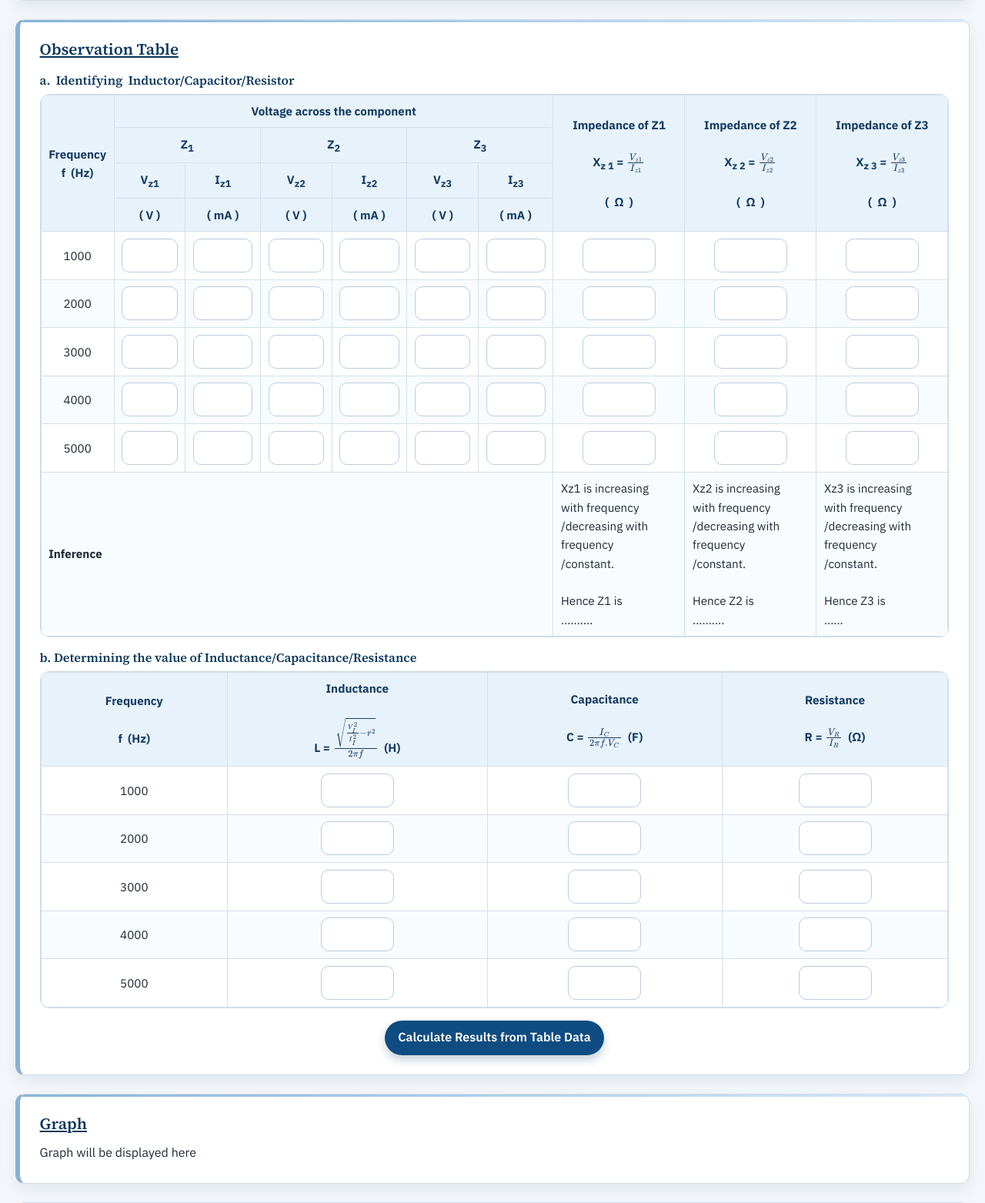
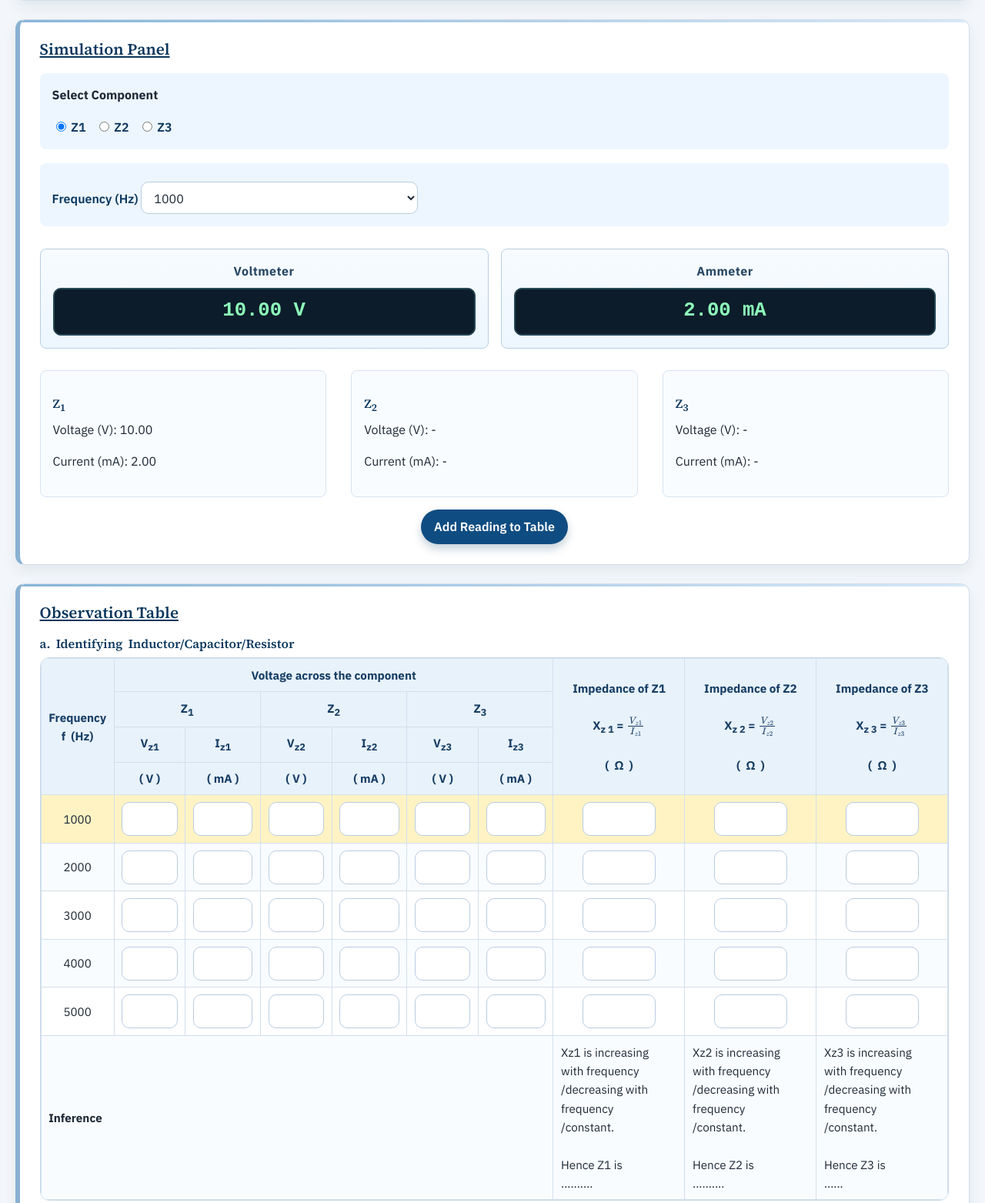
Before and after one commit to sushxnth17/virtual-physics-lab, a Flask app: page /experiments/blackbox in a window 1280 px wide. Shown: the part 3367-4930 px from the top of the page at 77% size. Run offline with Flask 3, Linux system fonts and the light colour scheme.

Commit message:
Add blackbox simulation with ammeter/voltmeter, component selection, randomization, and bug fixes

```diff
--- a/static/css/style.css
+++ b/static/css/style.css
@@ -311,6 +311,28 @@ canvas {
   to {
     opacity: 1;
     transform: translateY(0);
+  }
+}
+
+@keyframes slideIn {
+  from {
+    opacity: 0;
+    transform: translateX(100%);
+  }
+  to {
+    opacity: 1;
+    transform: translateX(0);
+  }
+}
+
+@keyframes slideOut {
+  from {
+    opacity: 1;
+    transform: translateX(0);
+  }
+  to {
+    opacity: 0;
+    transform: translateX(100%);
   }
 }
 
@@ -827,6 +849,35 @@ div:has(> canvas#diffractionChart) {
   border-radius: var(--radius-sm);
 }
 
+.instrument-strip {
+  gap: var(--space-4);
+}
+
+.instrument-display-card {
+  background: linear-gradient(180deg, #f7fbff 0%, #edf6ff 100%);
+  border-color: #b7cee3;
+}
+
+.instrument-label {
+  margin: 0 0 var(--space-2);
+  color: #294864;
+  letter-spacing: 0.03em;
+}
+
+.instrument-value {
+  margin: 0;
+  padding: 0.6rem 0.8rem;
+  border: 1px solid #244760;
+  border-radius: 10px;
+  background: #0c1c2a;
+  color: #8dffba;
+  font-family: "IBM Plex Mono", "Courier New", monospace;
+  font-size: clamp(1.15rem, 2vw, 1.7rem);
+  font-weight: 700;
+  text-align: center;
+  box-shadow: inset 0 0 0 1px rgba(143, 250, 189, 0.2);
+}
+
 /* =============================
    10) Utility Classes
 ================================ */
--- a/static/js/blackbox.js
+++ b/static/js/blackbox.js
@@ -4,6 +4,423 @@
  */
 
 const BLACKBOX_FREQUENCIES = [1000, 2000, 3000, 4000, 5000];
+let componentMap = {};
+
+function showSuccessNotification(message) {
+	const notification = document.createElement('div');
+	notification.textContent = message;
+	notification.style.cssText = `
+		position: fixed;
+		top: 20px;
+		right: 20px;
+		background-color: #4caf50;
+		color: white;
+		padding: 16px 24px;
+		border-radius: 4px;
+		font-size: 16px;
+		font-weight: 500;
+		box-shadow: 0 4px 8px rgba(0, 0, 0, 0.2);
+		z-index: 10000;
+		animation: slideIn 0.3s ease-out;
+	`;
+	document.body.appendChild(notification);
+
+	setTimeout(() => {
+		notification.style.animation = 'slideOut 0.3s ease-out';
+		setTimeout(() => {
+			notification.remove();
+		}, 300);
+	}, 3000);
+}
+
+function shuffle(array) {
+	// Create a copy to avoid mutating the original
+	const copy = [...array];
+	for (let i = copy.length - 1; i > 0; i--) {
+		const j = Math.floor(Math.random() * (i + 1));
+		[copy[i], copy[j]] = [copy[j], copy[i]];
+	}
+	return copy;
+}
+
+function initializeComponentMap() {
+	const components = ['R', 'C', 'L'];
+	console.log('Original components:', components);
+
+	const shuffledComponents = shuffle(components);
+	console.log('Shuffled components:', shuffledComponents);
+
+	componentMap = {
+		Z1: shuffledComponents[0],
+		Z2: shuffledComponents[1],
+		Z3: shuffledComponents[2]
+	};
+
+	console.log('Component Mapping:', componentMap);
+	console.log('Z1 is:', componentMap.Z1, '| Z2 is:', componentMap.Z2, '| Z3 is:', componentMap.Z3);
+}
+
+function getReading(component, freq) {
+	const type = componentMap[component];
+	const frequency = Number(freq);
+	const V = 10;
+
+	let I = 0;
+	if (type === 'R') {
+		I = 2;
+	} else if (type === 'C') {
+		I = frequency / 1000;
+	} else if (type === 'L') {
+		const inductorCurrentByFrequency = {
+			1000: 2,
+			2000: 1.5,
+			3000: 1,
+			4000: 0.8,
+			5000: 0.6
+		};
+		I = inductorCurrentByFrequency[frequency] ?? 0;
+	}
+
+	return { V, I };
+}
+
+function simulateReadings(freq) {
+	const frequency = Number(freq);
+	const V = 10;
+
+	const I1 = 2;
+	const I2 = frequency / 2000;
+	const I3 = 5000 / frequency;
+
+	return {
+		V1: V,
+		I1,
+		V2: V,
+		I2,
+		V3: V,
+		I3
+	};
+}
+
+function updateSimulationDisplay(readings) {
+	const v1Display = document.getElementById('v1Display');
+	const i1Display = document.getElementById('i1Display');
+	const v2Display = document.getElementById('v2Display');
+	const i2Display = document.getElementById('i2Display');
+	const v3Display = document.getElementById('v3Display');
+	const i3Display = document.getElementById('i3Display');
+
+	if (v1Display) {
+		v1Display.textContent = Number(readings.V1).toFixed(2);
+	}
+	if (i1Display) {
+		i1Display.textContent = Number(readings.I1).toFixed(2);
+	}
+	if (v2Display) {
+		v2Display.textContent = Number(readings.V2).toFixed(2);
+	}
+	if (i2Display) {
+		i2Display.textContent = Number(readings.I2).toFixed(2);
+	}
+	if (v3Display) {
+		v3Display.textContent = Number(readings.V3).toFixed(2);
+	}
+	if (i3Display) {
+		i3Display.textContent = Number(readings.I3).toFixed(2);
+	}
+}
+
+function clearComponentDisplays() {
+	const v1Display = document.getElementById('v1Display');
+	const i1Display = document.getElementById('i1Display');
+	const v2Display = document.getElementById('v2Display');
+	const i2Display = document.getElementById('i2Display');
+	const v3Display = document.getElementById('v3Display');
+	const i3Display = document.getElementById('i3Display');
+
+	if (v1Display) v1Display.textContent = '-';
+	if (i1Display) i1Display.textContent = '-';
+	if (v2Display) v2Display.textContent = '-';
+	if (i2Display) i2Display.textContent = '-';
+	if (v3Display) v3Display.textContent = '-';
+	if (i3Display) i3Display.textContent = '-';
+}
+
+function updateSelectedComponentDisplay(component, reading) {
+	clearComponentDisplays();
+
+	if (component === 'Z1') {
+		const v1Display = document.getElementById('v1Display');
+		const i1Display = document.getElementById('i1Display');
+		if (v1Display) v1Display.textContent = Number(reading.V).toFixed(2);
+		if (i1Display) i1Display.textContent = Number(reading.I).toFixed(2);
+	} else if (component === 'Z2') {
+		const v2Display = document.getElementById('v2Display');
+		const i2Display = document.getElementById('i2Display');
+		if (v2Display) v2Display.textContent = Number(reading.V).toFixed(2);
+		if (i2Display) i2Display.textContent = Number(reading.I).toFixed(2);
+	} else if (component === 'Z3') {
+		const v3Display = document.getElementById('v3Display');
+		const i3Display = document.getElementById('i3Display');
+		if (v3Display) v3Display.textContent = Number(reading.V).toFixed(2);
+		if (i3Display) i3Display.textContent = Number(reading.I).toFixed(2);
+	}
+}
+
+function updateInstrumentDisplays(reading) {
+	const voltmeterDisplay = document.getElementById('voltmeterDisplay');
+	const ammeterDisplay = document.getElementById('ammeterDisplay');
+
+	if (voltmeterDisplay) {
+		voltmeterDisplay.textContent = `${Number(reading.V).toFixed(2)} V`;
+	}
+	if (ammeterDisplay) {
+		ammeterDisplay.textContent = `${Number(reading.I).toFixed(2)} mA`;
+	}
+}
+
+function updateSimulationDisplayWithDelay(readings, delayMs = 180) {
+	const displayIds = ['v1Display', 'i1Display', 'v2Display', 'i2Display', 'v3Display', 'i3Display'];
+	const displayElements = displayIds
+		.map((id) => document.getElementById(id))
+		.filter((element) => element);
+
+	displayElements.forEach((element) => {
+		element.style.transition = 'opacity 120ms ease';
+		element.style.opacity = '0.45';
+	});
+
+	window.setTimeout(() => {
+		updateSimulationDisplay(readings);
+		displayElements.forEach((element) => {
+			element.style.opacity = '1';
+		});
+	}, delayMs);
+}
+
+function highlightActiveFrequencyRow(freq) {
+	const selectedFrequency = Number(freq);
+	const observationRows = getObservationRows();
+
+	observationRows.forEach((row) => {
+		const frequencyCell = row.querySelector('td');
+		const rowFrequency = frequencyCell ? Number(frequencyCell.textContent.trim()) : NaN;
+		const isActive = rowFrequency === selectedFrequency;
+		row.classList.toggle('active-frequency-row', isActive);
+	});
+}
+
+function addReadingToTable() {
+	const freqSelect = document.getElementById('freqSelect');
+	const selectedComponentInput = document.querySelector('input[name="componentSelect"]:checked');
+	if (!freqSelect || !selectedComponentInput) {
+		return;
+	}
+
+	const selectedFrequency = Number(freqSelect.value);
+	const selectedComponent = selectedComponentInput.value;
+	const reading = getReading(selectedComponent, selectedFrequency);
+
+	const observationRows = getObservationRows();
+	const targetRow = observationRows.find((row) => {
+		const frequencyCell = row.querySelector('td');
+		if (!frequencyCell) {
+			return false;
+		}
+		const text = frequencyCell.textContent.trim();
+		const freqValue = Number(text.replace("Hz", "").trim());
+		return freqValue === selectedFrequency;
+	});
+
+	if (!targetRow) {
+		alert(`Could not find observation row for ${selectedFrequency} Hz.`);
+		return;
+	}
+
+	const inputs = targetRow.querySelectorAll('input.measurement-input');
+	let voltageInput;
+	let currentInput;
+
+	if (selectedComponent === 'Z1') {
+		voltageInput = inputs[0];
+		currentInput = inputs[1];
+	} else if (selectedComponent === 'Z2') {
+		voltageInput = inputs[2];
+		currentInput = inputs[3];
+	} else if (selectedComponent === 'Z3') {
+		voltageInput = inputs[4];
+		currentInput = inputs[5];
+	}
+
+	if (!voltageInput || !currentInput) {
+		alert('Unable to record reading in the selected row.');
+		return;
+	}
+
+	if (voltageInput.value.trim() !== '' || currentInput.value.trim() !== '') {
+		alert('Reading already recorded for this frequency');
+		return;
+	}
+
+	voltageInput.value = Number(reading.V).toFixed(2);
+	currentInput.value = Number(reading.I).toFixed(2);
+	voltageInput.readOnly = true;
+	currentInput.readOnly = true;
+	updateInstrumentDisplays(reading);
+	showSuccessNotification(`✓ Reading added successfully for ${selectedComponent} at ${selectedFrequency} Hz`);
+}
+
+function legacyAddReadingToTableAllComponents() {
+	const freqSelect = document.getElementById('freqSelect');
+	if (!freqSelect) {
+		return;
+	}
+
+	const selectedFrequency = Number(freqSelect.value);
+	const readings = simulateReadings(selectedFrequency);
+
+	const observationRows = getObservationRows();
+	const targetRow = observationRows.find((row) => {
+		const frequencyCell = row.querySelector('td');
+		if (!frequencyCell) {
+			return false;
+		}
+		const text = frequencyCell.textContent.trim();
+		const freqValue = Number(text.replace("Hz", "").trim());
+		return freqValue === selectedFrequency;
+	});
+
+	if (!targetRow) {
+		alert(`Could not find observation row for ${selectedFrequency} Hz.`);
+		return;
+	}
+
+	const inputs = targetRow.querySelectorAll('input.measurement-input');
+	const targetInputs = [inputs[0], inputs[1], inputs[2], inputs[3], inputs[4], inputs[5]];
+
+	const hasExistingValues = targetInputs.some((input) => input && input.value.trim() !== '');
+	if (hasExistingValues) {
+		alert('Reading already recorded for this frequency');
+		return;
+	}
+
+	if (targetInputs[0]) {
+		targetInputs[0].value = Number(readings.V1).toFixed(2);
+	}
+	if (targetInputs[1]) {
+		targetInputs[1].value = Number(readings.I1).toFixed(2);
+	}
+	if (targetInputs[2]) {
+		targetInputs[2].value = Number(readings.V2).toFixed(2);
+	}
+	if (targetInputs[3]) {
+		targetInputs[3].value = Number(readings.I2).toFixed(2);
+	}
+	if (targetInputs[4]) {
+		targetInputs[4].value = Number(readings.V3).toFixed(2);
+	}
+	if (targetInputs[5]) {
+		targetInputs[5].value = Number(readings.I3).toFixed(2);
+	}
+
+	targetInputs.forEach((input) => {
+		if (!input) {
+			return;
+		}
+		input.readOnly = true;
+	});
+}
+
+function getSelectedComponent() {
+	const componentSelect = document.getElementById('componentSelect')
+		|| document.getElementById('selectedComponent')
+		|| document.getElementById('zSelect');
+
+	if (componentSelect && componentSelect.value) {
+		const normalized = componentSelect.value.toUpperCase().replace(/\s+/g, '');
+		if (normalized === 'Z1' || normalized === 'Z2' || normalized === 'Z3') {
+			return normalized;
+		}
+	}
+
+	const componentRadio = document.querySelector('input[name="component"]:checked')
+		|| document.querySelector('input[name="componentSelect"]:checked')
+		|| document.querySelector('input[name="zComponent"]:checked');
+	if (componentRadio && componentRadio.value) {
+		const normalized = componentRadio.value.toUpperCase().replace(/\s+/g, '');
+		if (normalized === 'Z1' || normalized === 'Z2' || normalized === 'Z3') {
+			return normalized;
+		}
+	}
+
+	return null;
+}
+
+function recordReading() {
+	const freqSelect = document.getElementById('freqSelect');
+	const selectedComponentInput = document.querySelector('input[name="componentSelect"]:checked');
+
+	if (!freqSelect || !selectedComponentInput) {
+		return;
+	}
+
+	const component = selectedComponentInput.value;
+	const selectedFrequency = Number(freqSelect.value);
+	if (!Number.isFinite(selectedFrequency)) {
+		alert('Unable to record reading. Please verify frequency and instrument values.');
+		return;
+	}
+
+	const reading = getReading(component, selectedFrequency);
+	if (!Number.isFinite(reading.V) || !Number.isFinite(reading.I)) {
+		alert('Unable to record reading. Please verify frequency and instrument values.');
+		return;
+	}
+
+	const observationRows = getObservationRows();
+	const targetRow = observationRows.find((row) => {
+		const frequencyCell = row.querySelector('td');
+		if (!frequencyCell) {
+			return false;
+		}
+		return Number(frequencyCell.textContent.trim()) === selectedFrequency;
+	});
+
+	if (!targetRow) {
+		alert(`Could not find observation row for ${selectedFrequency} Hz.`);
+		return;
+	}
+
+	const inputs = targetRow.querySelectorAll('input.measurement-input');
+	let voltageInput;
+	let currentInput;
+
+	if (component === 'Z1') {
+		voltageInput = inputs[0];
+		currentInput = inputs[1];
+	} else if (component === 'Z2') {
+		voltageInput = inputs[2];
+		currentInput = inputs[3];
+	} else if (component === 'Z3') {
+		voltageInput = inputs[4];
+		currentInput = inputs[5];
+	}
+
+	if (!voltageInput || !currentInput) {
+		alert('Unable to record reading in the selected row.');
+		return;
+	}
+
+	if (voltageInput.value.trim() !== '' || currentInput.value.trim() !== '') {
+		alert('Reading already recorded');
+		return;
+	}
+
+	voltageInput.value = Number(reading.V).toFixed(2);
+	currentInput.value = Number(reading.I).toFixed(2);
+	voltageInput.readOnly = true;
+	currentInput.readOnly = true;
+}
 
 function formatNumber(value, digits = 4) {
 	const numericValue = Number(value);
@@ -256,9 +673,40 @@ async function calculateBlackBox() {
 }
 
 document.addEventListener('DOMContentLoaded', () => {
+	initializeComponentMap();
 	enforcePositiveMeasurementInputs();
+
+	const freqSelect = document.getElementById('freqSelect');
+	if (freqSelect) {
+		const syncSimulationReadings = () => {
+			const selectedRadio = document.querySelector('input[name="componentSelect"]:checked');
+			const selectedComponent = selectedRadio ? selectedRadio.value : 'Z1';
+			const selectedFrequency = Number(freqSelect.value);
+			const instrumentReading = getReading(selectedComponent, selectedFrequency);
+			highlightActiveFrequencyRow(selectedFrequency);
+			updateSelectedComponentDisplay(selectedComponent, instrumentReading);
+			updateInstrumentDisplays(instrumentReading);
+		};
+
+		freqSelect.addEventListener('change', syncSimulationReadings);
+		document.querySelectorAll('input[name="componentSelect"]').forEach((radio) => {
+			radio.addEventListener('change', syncSimulationReadings);
+		});
+		syncSimulationReadings();
+	}
+
 	const button = document.getElementById('calculateBlackBoxBtn');
 	if (button) {
 		button.addEventListener('click', calculateBlackBox);
 	}
+
+	const addReadingBtn = document.getElementById('addReadingBtn');
+	if (addReadingBtn) {
+		addReadingBtn.addEventListener('click', addReadingToTable);
+	}
+
+	const recordBtn = document.getElementById('recordBtn');
+	if (recordBtn) {
+		recordBtn.addEventListener('click', recordReading);
+	}
 });
--- a/templates/blackbox.html
+++ b/templates/blackbox.html
@@ -98,6 +98,65 @@
 		<h3><u>Circuit Diagram</u></h3>
 		<div class="diagram-container">
 			<img src="" alt="Black Box Circuit Diagram" class="diagram-placeholder">
+		</div>
+	</section>
+
+	<section class="experiment-section info-section-card">
+		<h3><u>Simulation Panel</u></h3>
+
+		<div class="frequency-control">
+			<p><strong>Select Component</strong></p>
+			<div class="u-flex u-wrap u-gap-3 u-mt-2">
+				<label><input type="radio" name="componentSelect" value="Z1" checked> Z1</label>
+				<label><input type="radio" name="componentSelect" value="Z2"> Z2</label>
+				<label><input type="radio" name="componentSelect" value="Z3"> Z3</label>
+			</div>
+		</div>
+
+		<div class="frequency-control">
+			<label for="freqSelect">Frequency (Hz)</label>
+			<select id="freqSelect" class="u-mt-2">
+				<option value="1000">1000</option>
+				<option value="2000">2000</option>
+				<option value="3000">3000</option>
+				<option value="4000">4000</option>
+				<option value="5000">5000</option>
+			</select>
+		</div>
+
+		<div class="split-columns instrument-strip u-mt-4">
+			<div class="column-panel formula-block instrument-display-card u-text-center">
+				<p class="instrument-label"><strong>Voltmeter</strong></p>
+				<p class="instrument-value"><span id="voltmeterDisplay">0.00 V</span></p>
+			</div>
+			<div class="column-panel formula-block instrument-display-card u-text-center">
+				<p class="instrument-label"><strong>Ammeter</strong></p>
+				<p class="instrument-value"><span id="ammeterDisplay">0.00 mA</span></p>
+			</div>
+		</div>
+
+		<div class="split-columns u-mt-4">
+			<div class="column-panel formula-block">
+				<h4><strong>Z<sub>1</sub></strong></h4>
+				<p>Voltage (V): <span id="v1Display">0.00</span></p>
+				<p>Current (mA): <span id="i1Display">0.00</span></p>
+			</div>
+
+			<div class="column-panel formula-block">
+				<h4><strong>Z<sub>2</sub></strong></h4>
+				<p>Voltage (V): <span id="v2Display">0.00</span></p>
+				<p>Current (mA): <span id="i2Display">0.00</span></p>
+			</div>
+
+			<div class="column-panel formula-block">
+				<h4><strong>Z<sub>3</sub></strong></h4>
+				<p>Voltage (V): <span id="v3Display">0.00</span></p>
+				<p>Current (mA): <span id="i3Display">0.00</span></p>
+			</div>
+		</div>
+
+		<div class="action-row action-button-container u-mt-4">
+			<button type="button" id="addReadingBtn" class="btn btn-primary">Add Reading to Table</button>
 		</div>
 	</section>
 
```
